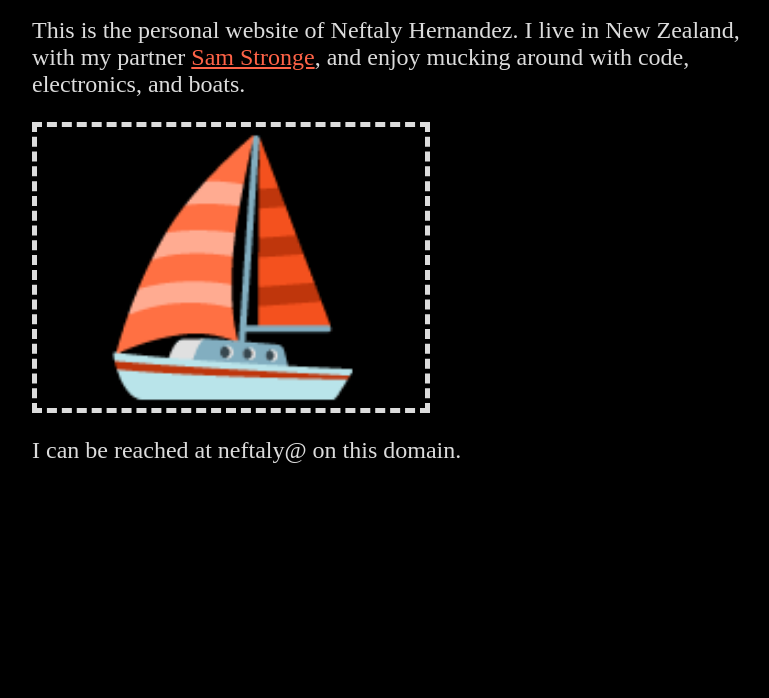
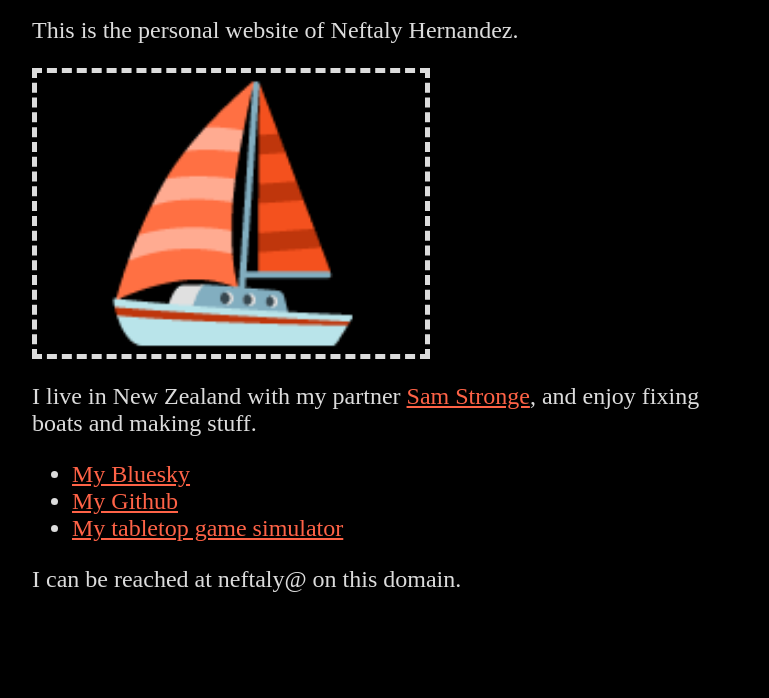
Before and after one commit to neftaly/neftaly.github.io, a plain HTML site: page index.html in a window 1280 px wide. Shown: the part 102-800 px from the top of the page, without its empty margins (248-1017 px from the left). Drawn offline with Linux system fonts and the light colour scheme.

Commit message:
Update index.html

```diff
--- a/index.html
+++ b/index.html
@@ -1,9 +1,10 @@
-<!DOCTYPE HTML>
-<HTML>
-<HEAD>
-	<META charset="UTF-8">
-	<STYLE type="text/css">
-		BODY {
+<!DOCTYPE html>
+<html>
+<head>
+	<meta charset="UTF-8" />
+	<meta name="color-scheme" content="dark" />
+	<style type="text/css">
+		body {
 			max-width: 30em;
 			color: Gainsboro;
 			background-color: Black;
@@ -11,37 +12,47 @@
 			margin: auto;
 		}
 
-		A {
+		a {
 			color: Tomato;
 		}
 
-		A#head {
+		a#head {
 			color: Gainsboro;
 		}
 
-		DIV#feature {
+		div#feature {
 			font-size: 10em;
 			border: 5px dashed Gainsboro;
 			width: 1.61803em;
 			text-align: center;
 		}
 
-		PRE {
+		pre {
 			font-size: 0.75em;
 		}
-	</STYLE>
-</HEAD>
-<BODY>
+	</style>
+	<title>
+		neftaly.com
+	</title>
+</head>
+<body>
+	<h1><a href="https://neftaly.com/" id="head">neftaly.com</a></h1>
+	<p>
+		This is the personal website of Neftaly Hernandez.
+	</p>
+	<div id="feature">⛵</div>
 
-<H1><A href="https://neftaly.com/" id="head">neftaly.com</A></H1>
-<P>
-	This is the personal website of Neftaly Hernandez.
-	I live in New Zealand, with my partner
-	<A href="https://scholar.google.co.nz/citations?user=SoguyO4AAAAJ">Sam Stronge</A>,
-	and enjoy mucking around with code, electronics, and boats.
-</P>
-<DIV id="feature">⛵</DIV>
-<P>I can be reached at neftaly@ on this domain.</P>
-
-</BODY>
-</HTML>
+	<p>
+		I live in New Zealand with my partner
+		<a href="https://scholar.google.co.nz/citations?user=SoguyO4aaaaJ">Sam Stronge</a>,
+		and enjoy fixing boats and making stuff.
+	</p>
+	<ul>
+		<li><a href="https://bsky.app/profile/neftalydotcom.bsky.social/">My Bluesky</a>
+		</li>
+		<li><a href="https://github.com/neftaly">My Github</a></li>
+		<li><a href="https://probability.nz">My tabletop game simulator</a></li>
+	</ul>
+	<p>I can be reached at neftaly@ on this domain.</p>
+</body>
+</html>
```
